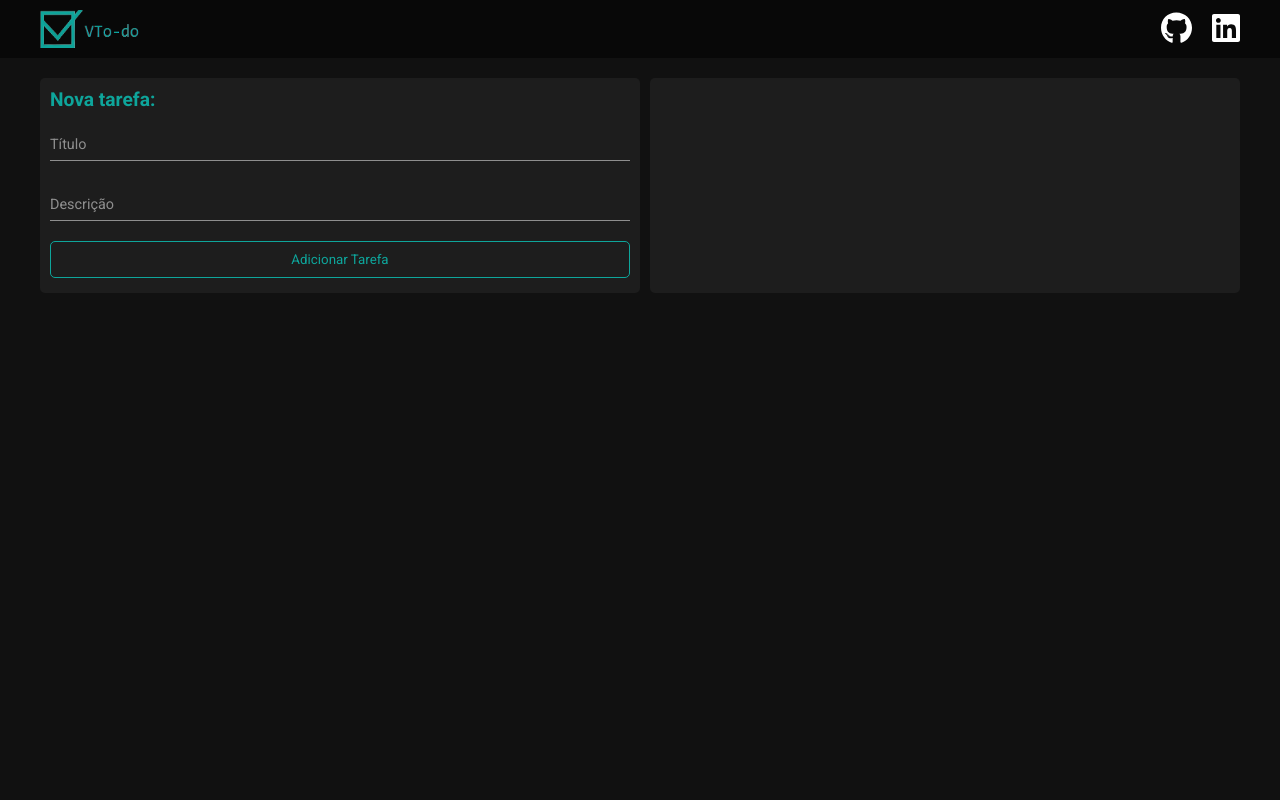
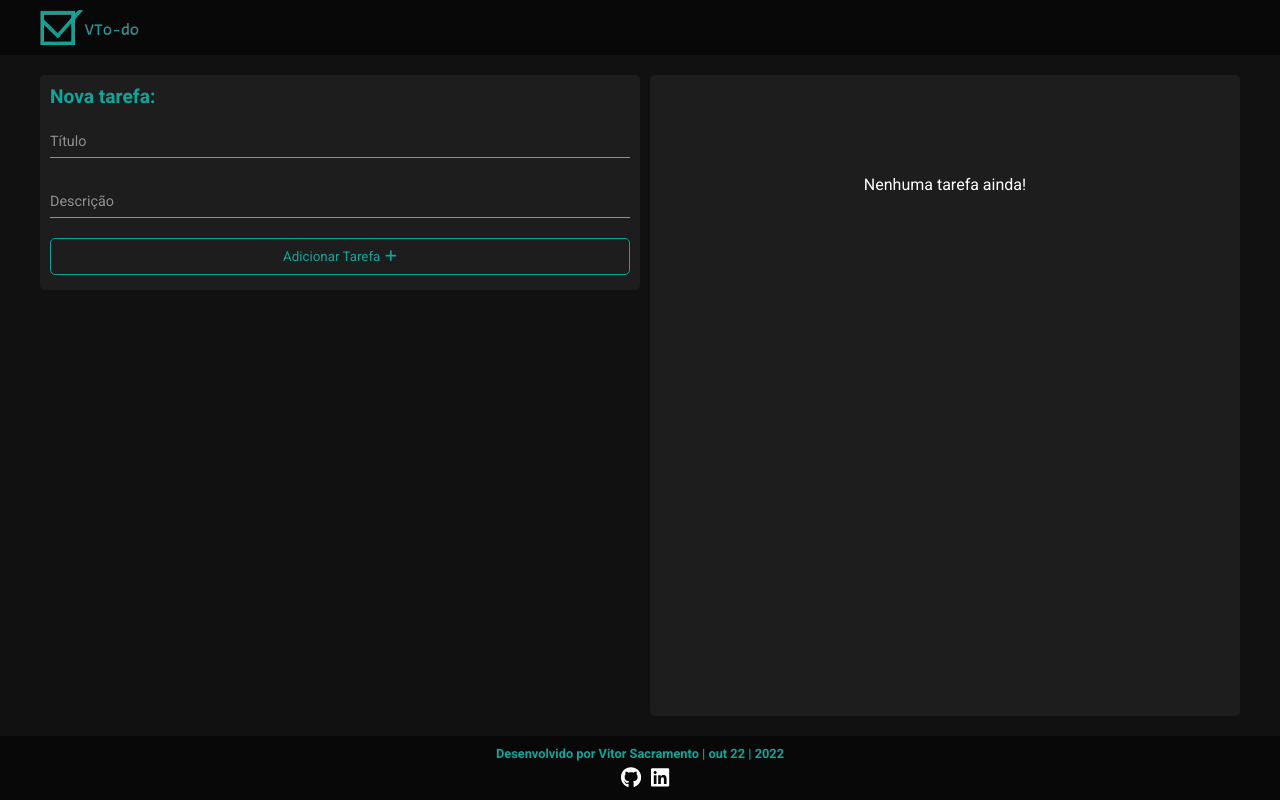
Before and after one commit to vitorsacramento/vto-do-list, a React (Vite) app: page / in a window 1280 px wide. Built offline with nearby package versions, Linux system fonts and the light colour scheme.

Commit message:
Implementação do footer

```diff
--- a/src/App.tsx
+++ b/src/App.tsx
@@ -1,13 +1,15 @@
+import { Footer } from "./components/Footer";
 import { Header } from "./components/Header";
 import { Main } from "./components/Main";
 
 function App() {
 
   return (
-    <>
+    <div className="content">
       <Header />
       <Main />
-    </>
+      <Footer />
+    </div>
   );
 }
 
--- /dev/null
+++ b/src/components/Footer/index.tsx
@@ -0,0 +1,20 @@
+import { FontAwesomeIcon } from '@fortawesome/react-fontawesome';
+import { faGithub, faLinkedin } from '@fortawesome/free-brands-svg-icons';
+import './styles.css';
+
+export const Footer = () => {
+
+    return (
+        <footer>
+            <h2>Desenvolvido por Vitor Sacramento | out 22 | {new Date().getFullYear()}</h2>
+            <div className="social">
+                <a href="https://github.com/vitorsacramento" target={'_blank'}>
+                    <FontAwesomeIcon icon={faGithub} />
+                </a>
+                <a href="https://www.linkedin.com/in/vitorsacramento/" target={'_blank'}>
+                    <FontAwesomeIcon icon={faLinkedin} />
+                </a>
+            </div>
+        </footer>
+    );
+}
--- /dev/null
+++ b/src/components/Footer/styles.css
@@ -0,0 +1,47 @@
+footer {
+    display: flex;
+    flex-direction: column;
+    width: 100%;
+    padding: var(--margin) 0;
+    background-color: rgba(0, 0, 0, .5);
+}
+
+footer > h2 {
+    width: 100%;
+    text-align: center;
+    font-size: .8rem;
+    color: var(--primary-color);
+}
+
+.social {
+    display: flex;
+    justify-content: center;
+    align-items: center;
+    padding: 5px 0 0 0;
+}
+
+.social > a {
+    font-size: 1.3rem;
+    color: #fff;
+}
+
+.social > a:hover {
+    transition: .3s all;
+    color: rgba(255, 255, 255, .05);
+}
+
+@media screen and (max-width: 600px) {
+    .social {
+        font-size: 1.5rem;
+    }
+
+    .social > a {
+        padding-left: 10px;
+    }
+}
+
+@media screen and (min-width: 768px) {
+    .social > a {
+        padding-left: 10px;
+    }
+}
--- a/src/components/Header/index.tsx
+++ b/src/components/Header/index.tsx
@@ -1,6 +1,4 @@
 import { Wrapper } from '../Wrapper';
-import { FontAwesomeIcon } from '@fortawesome/react-fontawesome';
-import {  faGithub, faLinkedin} from '@fortawesome/free-brands-svg-icons';
 import logo from '../../assets/img/logo.png';
 import './styles.css';
 
@@ -10,14 +8,6 @@ export const Header = () => {
         <header>
             <Wrapper justifyContent='space-between'>
                 <img src={logo} alt="" className="logo"/>
-                <div className="social">
-                    <a href="https://github.com/vitorsacramento" target={'_blank'}>
-                        <FontAwesomeIcon icon={faGithub} />
-                    </a>
-                    <a href="https://www.linkedin.com/in/vitorsacramento/"target={'_blank'}>
-                        <FontAwesomeIcon icon={faLinkedin} />
-                    </a>
-                </div>
             </Wrapper>
         </header>
     );
--- a/src/components/Header/styles.css
+++ b/src/components/Header/styles.css
@@ -5,37 +5,12 @@ header {
     background-color: rgba(0, 0, 0, .5);
 }
 
-.social {
-    display: flex;
-    justify-content: space-between;
-    align-items: center;
-    font-size: 2rem;
-}
-
 .logo {
     width: 100px;
-}
-
-.social > a {
-    padding-left: 20px;
-    color: #fff;
-}
-
-.social > a:hover {
-    transition: .3s all;
-    color: rgba(255, 255, 255, .5);
 }
 
 @media screen and (max-width: 600px) {
     .logo {
         width: 80px;
     }
-
-    .social {
-        font-size: 1.5rem;
-    }
-
-    .social > a {
-        padding-left: 10px;
-    }
 }
--- a/src/components/List/index.tsx
+++ b/src/components/List/index.tsx
@@ -1,6 +1,8 @@
 import { ChangeEvent, useState } from 'react';
 import { useToDoReducer } from '../../reducers/toDoReducer';
 import { ListItem } from './ListItem';
+import { FontAwesomeIcon } from '@fortawesome/react-fontawesome';
+import { faPlus } from '@fortawesome/free-solid-svg-icons';
 import './styles.css';
 
 export const List = () => {
@@ -54,11 +56,16 @@ export const List = () => {
                 </div>
 
                 <div className="input-control">
-                    <button className="btn-addTask" onClick={handleAddTask}>Adicionar Tarefa</button>
+                    <button className="btn-addTask" onClick={handleAddTask}>Adicionar Tarefa
+                        <FontAwesomeIcon icon={faPlus} />
+                    </button>
                 </div>
             </div>
 
             <div className="list">
+                {listState.length == 0 &&
+                    <div className="no-tasks">Nenhuma tarefa ainda!</div>
+                }
                 <ul>
                     {listState.map((item, index) => (
                         <li className="list-item" key={index}>
--- a/src/components/List/styles.css
+++ b/src/components/List/styles.css
@@ -75,6 +75,11 @@ label {
     border-radius: var(--border-radius);
     background-color: transparent;
     color: var(--primary-color);
+    cursor: pointer;
+}
+
+.fa-plus {
+    padding-left: 5px;
 }
 
 .btn-addTask:hover {
@@ -84,7 +89,7 @@ label {
 }
 
 .list {
-    display: flex;
+    width: 100%;
     margin: var(--margin) 0;
     padding: 5px;
     border-radius: var(--border-radius);
@@ -98,6 +103,14 @@ label {
 .list-box {
     width: 100%;
     height: auto;
+}
+
+.no-tasks {
+    display: flex;
+    justify-content: center;
+    align-items: center;
+    width: 100%;
+    height: 210px;
 }
 
 @media screen and (min-width: 768px) {
--- a/src/components/Main/styles.css
+++ b/src/components/Main/styles.css
@@ -1,5 +1,6 @@
 main {
     display: flex;
     justify-content: center;
+    flex: 1;
     padding: 20px 0;
 }
--- a/src/index.css
+++ b/src/index.css
@@ -18,6 +18,12 @@ img {
   max-width: 100%;
 }
 
+.content {
+  display: flex;
+  flex-direction: column;
+  height: 100vh;
+}
+
 :root {
   /* COLORS */
   --primary-color: #0ea59b;
```
